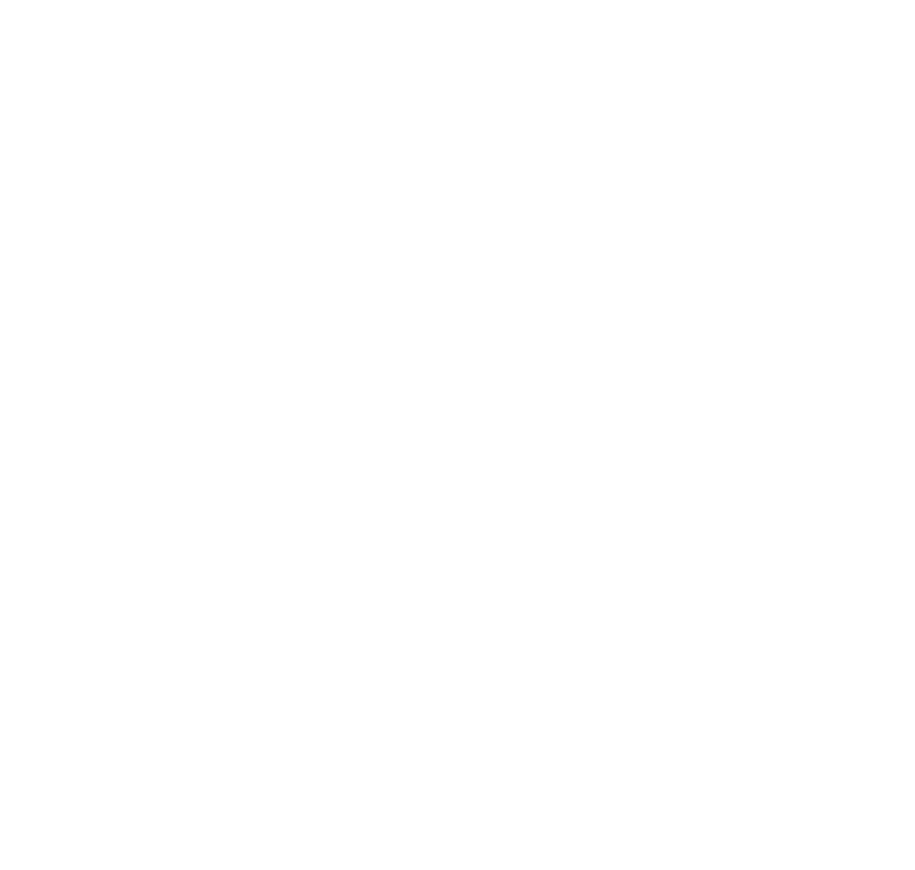
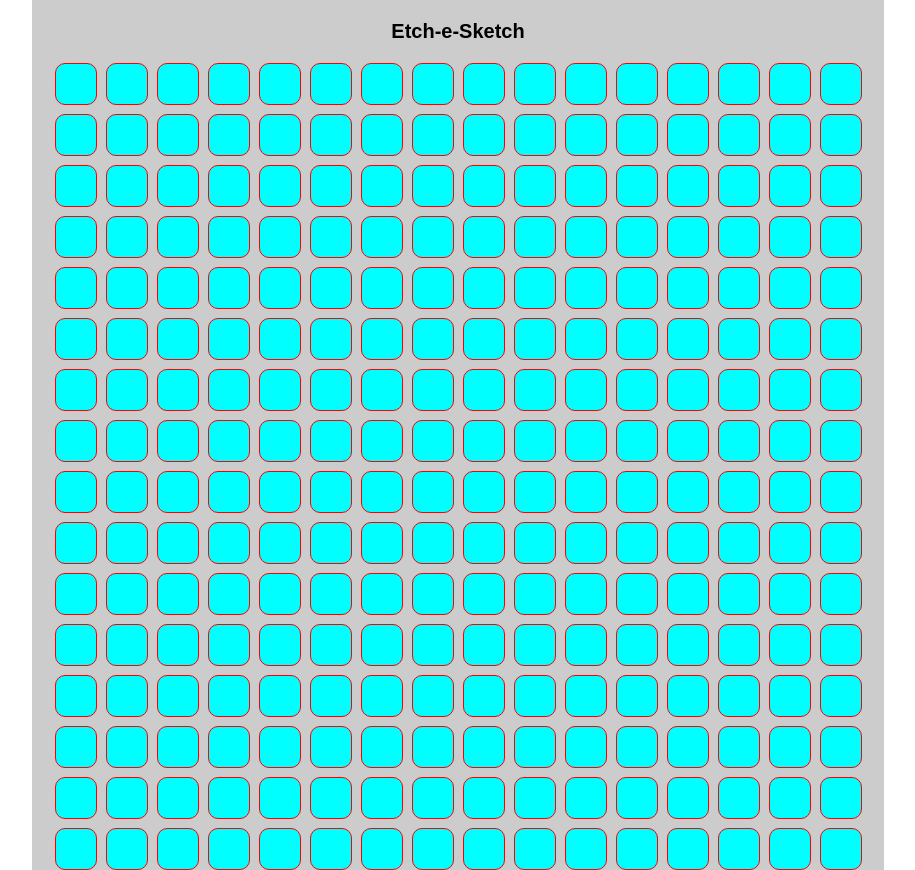
Before and after one commit to paskaeu25/etch-e-sketch, a plain HTML site: page index.html in a window 1280 px wide. Shown: the whole page, without its empty margins (182-1097 px from the left). Before the commit the page ends 800 px from the top, so only its background shows below. Drawn offline with Linux system fonts and the light colour scheme.

Commit message:
added grid to page

```diff
--- a/index.html
+++ b/index.html
@@ -1,14 +1,19 @@
 <!DOCTYPE html>
 <html lang="en">
-<head>
-    <meta charset="UTF-8">
-    <meta http-equiv="X-UA-Compatible" content="IE=edge">
-    <meta name="viewport" content="width=device-width, initial-scale=1.0">
+  <head>
+    <meta charset="UTF-8" />
+    <meta http-equiv="X-UA-Compatible" content="IE=edge" />
+    <meta name="viewport" content="width=device-width, initial-scale=1.0" />
     <title>Title</title>
-    <link rel="stylesheet" href="./style.css">
-</head>
-<body>
-
+    <link rel="stylesheet" href="./style.css" />
+  </head>
+  <body>
+    <div class="screen">
+      <div id="grid" class="container">
+        <h1 class="headline">Etch-e-Sketch</h1>
+        <div id="boxes" class="boxes"></div>
+      </div>
+    </div>
     <script src="./main.js"></script>
-</body>
+  </body>
 </html>
--- a/main.js
+++ b/main.js
@@ -0,0 +1,9 @@
+const boxContainer = document.querySelector("#boxes");
+
+for (let i = 1; i <= 16; i++) {
+  for (let j = 1; j <= 16; j++) {
+    const box = document.createElement("div");
+    box.classList.add("box");
+    boxContainer.appendChild(box);
+  }
+}
--- a/style.css
+++ b/style.css
@@ -10,7 +10,8 @@
 /*
    * Set some general styles for the entire page
    */
-  html, body {
+html,
+body {
   height: 100%;
   box-sizing: border-box;
 }
@@ -26,7 +27,12 @@
 /*
    * Basic styling for headings
    */
-  h1, h2, h3, h4, h5, h6 {
+h1,
+h2,
+h3,
+h4,
+h5,
+h6 {
   margin: 1em 0;
   font-weight: bold;
 }
@@ -53,6 +59,40 @@
   font-size: 62.5%;
 }
 
+/* Styling grid */
+
+.screen {
+  /* height: 100vh; */
+  display: flex;
+  justify-content: center;
+  align-items: center;
+}
+
+.headline {
+  text-align: center;
+}
+
+.container {
+  background-color: #ccc;
+}
+
+.boxes {
+  display: flex;
+  flex-wrap: wrap;
+  justify-content: center;
+  align-items: center;
+  width: 852px;
+  gap: 0.9rem;
+}
+
+.box {
+  width: 40px;
+  height: 40px;
+  border: 1px solid red;
+  border-radius: 10px;
+  background-color: aqua;
+}
+
 /*
    * Define how elements respond to different screen sizes
    * This is a very basic example, you can learn more about media queries for more advanced responsiveness
```
Also changed, not shown: 1 other file. Lines whose indentation alone changed are shown as unchanged.
